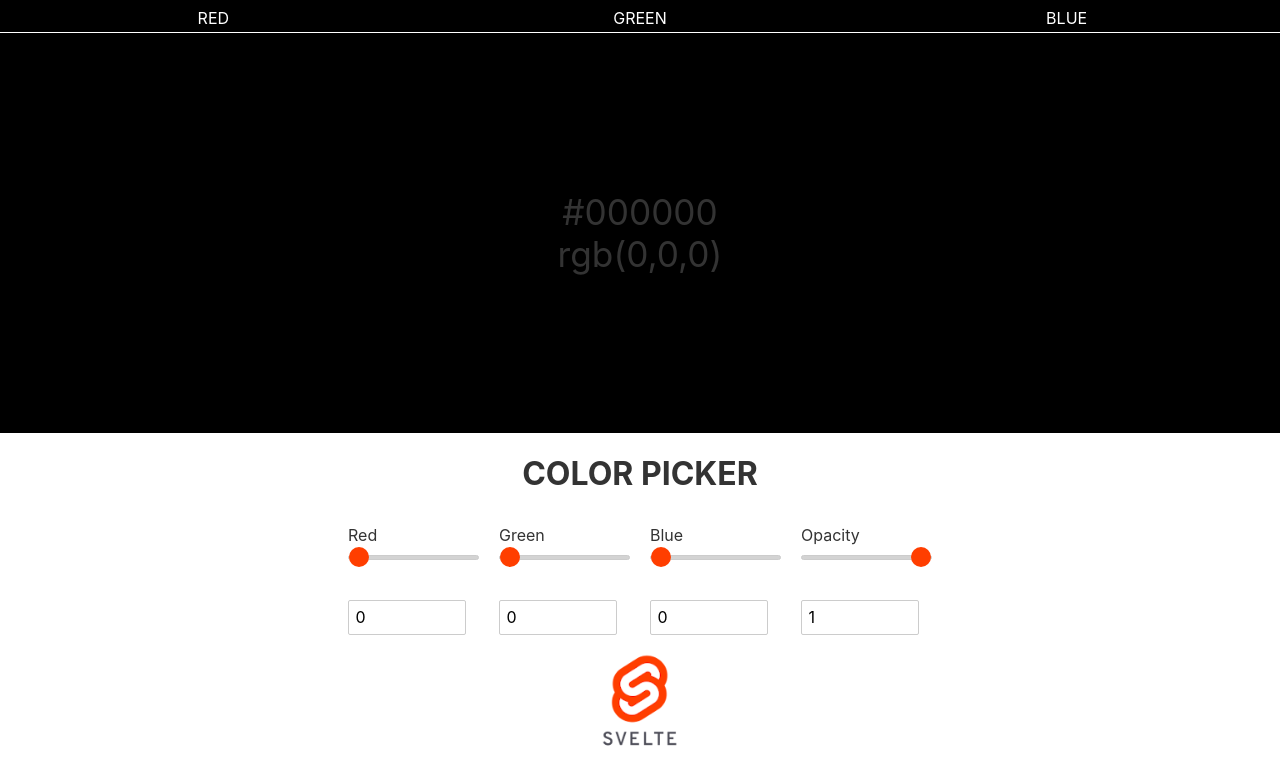
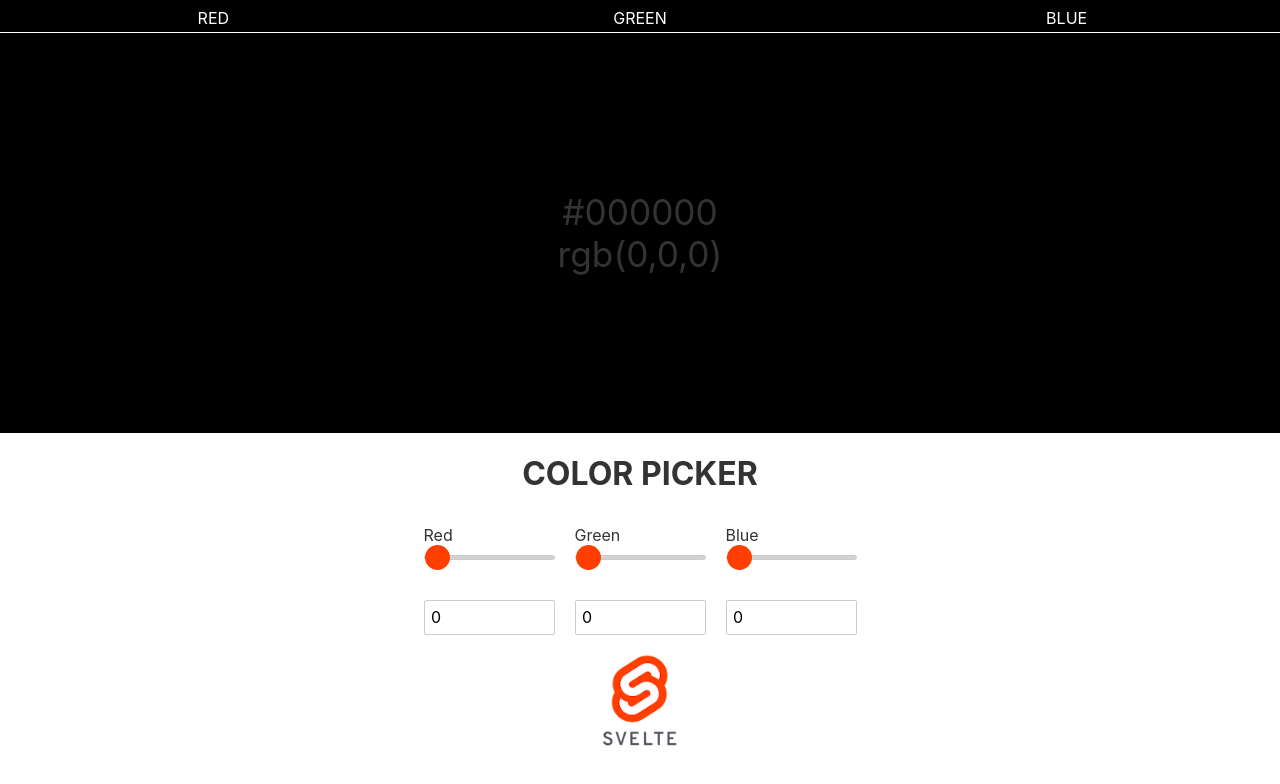
Before and after one commit to Maja0426/color-picker, a Svelte app: page / in a window 1280 px wide. Shown: the top 784 px of the page. Built offline with nearby package versions, Linux system fonts and the light colour scheme.

Commit message:
remove opacity slider, bigger slider btn

```diff
--- a/src/App.svelte
+++ b/src/App.svelte
@@ -76,7 +76,7 @@ label {
 
 input {
 	display: block;
-	width: 90%;
+	width: 100%;
 	margin-top: 10px;
 }
 
@@ -99,16 +99,16 @@ input[type=number] {
 .slider::-webkit-slider-thumb {
   -webkit-appearance: none;
   appearance: none;
-  width: 20px;
-  height: 20px;
+  width: 25px;
+  height: 25px;
   border-radius: 50%;
   background: #ff3e00;
   cursor: pointer;
 }
 
 .slider::-moz-range-thumb {
-  width: 20px;
-  height: 20px;
+  width: 25px;
+  height: 25px;
   border-radius: 50%;
   background: #ff3e00;
   cursor: pointer;
@@ -171,10 +171,10 @@ input:hover {
 	<input class="slider" type="range" id="blue" min="0" max="255" step="1" bind:value={blue}>
 	<input type="number" id="blue" min="0" max="255" step="1" bind:value={blue}>
 </label>
-<label for="opacity">Opacity
+<!-- <label for="opacity">Opacity
 	<input class="slider" type="range" id="opacity" min="0" max="1" step="0.1" bind:value={opa}>
 	<input type="number" id="opacity" min="0" max="1" step="0.1" bind:value={opa}>
-</label>
+</label> -->
 </form>
 <div class="logo">
 	<img src="/img/svelte_logo.png" alt="svelte logo">
```
